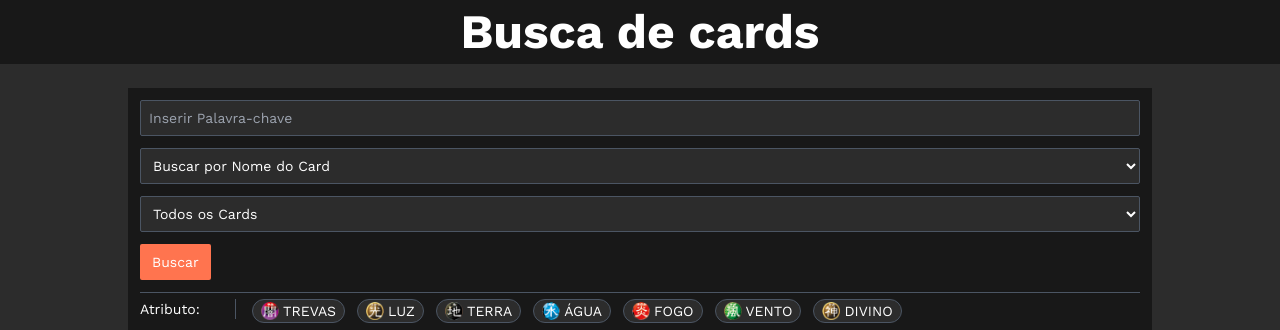
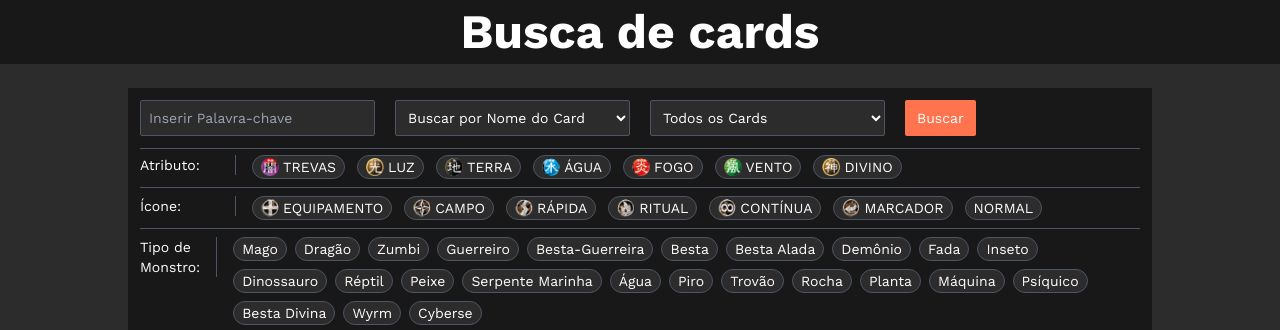
Before and after one commit to Hewerton80/yu-gi-oh-data-base-next.js-tailwind, a Next.js app: page / in a window 1280 px wide. Shown: the top 330 px of the page. Built offline with nearby package versions, Linux system fonts and the light colour scheme; no server answers.

Commit message:
add configurartion tailwind

```diff
--- a/src/components/General/Layouts/Grid/index.tsx
+++ b/src/components/General/Layouts/Grid/index.tsx
@@ -29,8 +29,8 @@ export function Grid({ className, rowGap = 0, columnGap = 0, children, ...rest }
       {...rest}
       style={{
         width: `calc(100% + ${columnGap * 4}px)`,
-        marginTop: (rowGap * 4) * -1,
-        marginLeft: (columnGap * 4) * -1
+        marginLeft: (columnGap * 4) * -1,
+        marginTop: (rowGap * 4) * -1
       }}
     >
       {children}
@@ -64,31 +64,10 @@ export function Col({
         lg && `lg:max-w-${lg}/12`,
         xl && `xl:max-w-${xl}/12`,
         className)}
-      style={{
-        // flexBasis: `${Number(xs) / 12 * 100}%`,
-        // maxWidth: `${Number(xs) / 12 * 100}%`,
-      }}
       {...rest}
     >
       {children}
-      <span className='basis-12/12 max-w-12/12'></span>
+      {/* <span className='basis-12/12 md:max-w-3/12'></span> */}
     </div>
   )
 }
-// m={0}
-// flexDirection={'row'}
-// flexGrow={'0'}
-// flexBasis={{
-//   xs: xs && `${xs / 12 * 100}%`,
-//   sm: sm && `${sm / 12 * 100}%`,
-//   md: md && `${md / 12 * 100}%`,
-//   lg: lg && `${lg / 12 * 100}%`,
-//   xl: xl && `${xl / 12 * 100}%`,
-// }}
-// maxW={{
-//   xs: xs && `${xs / 12 * 100}%`,
-//   sm: sm && `${sm / 12 * 100}%`,
-//   md: md && `${md / 12 * 100}%`,
-//   lg: lg && `${lg / 12 * 100}%`,
-//   xl: xl && `${xl / 12 * 100}%`,
-// }}
--- a/src/components/General/Layouts/Grid/styles.module.css
+++ b/src/components/General/Layouts/Grid/styles.module.css
@@ -1,39 +1,44 @@
 .grid-component {
-    @apply flex flex-row flex-wrap h-fit-content
+    display: flex;
+    flex-direction: row;
+    flex-wrap: wrap;
+    height: fit-content;
 }
 
 .col {
-    @apply m-0 flex-row flex-grow-0
+    margin: 0;
+    flex-direction: row;
+    flex-grow: 0;
 }
 
 .grid-component.row-gap-0 > .col {
-    @apply pt-0
+    padding-top: 0;
 }
 
 .grid-component.row-gap-3 > .col {
-    @apply pt-3
+    padding-top: theme('spacing.3');
 }
 
 .grid-component.row-gap-4 > .col {
-    @apply pt-4
+    padding-top: theme('spacing.4');
 }
 
 .grid-component.row-gap-5 > .col {
-    @apply pt-5
+    padding-top: theme('spacing.5');
 }
 
 .grid-component.column-gap-0 > .col {
-    @apply pl-0
+    padding-left: theme('spacing.0');
 }
 
 .grid-component.column-gap-3 > .col {
-    @apply pl-3
+    padding-left: theme('spacing.3');
 }
 
 .grid-component.column-gap-4 > .col {
-    @apply pl-4
+    padding-left: theme('spacing.4');
 }
 
 .grid-component.column-gap-5 > .col {
-    @apply pl-5
+    padding-left: theme('spacing.5');
 }
--- a/src/styles/globals.css
+++ b/src/styles/globals.css
@@ -5,23 +5,26 @@
 @layer base {
 
     * {
-        @apply box-border m-0 p-0;
+        box-sizing: border-box;
+        margin: 0;
+        padding: 0;
     }
 
     body{
-        @apply bg-black-100;
+        background-color: theme('colors.black-100.DEFAULT')
     }
 
     a {
-        @apply no-underline cursor-pointer;
+        text-decoration: none;
+        cursor: pointer;
     }
 
     button {
-        @apply cursor-pointer;
+        cursor: pointer;
     }
 
     ul {
-        @apply list-none;
+        list-style: none;
     }
 
 }
--- a/tailwind.config.js
+++ b/tailwind.config.js
@@ -1,15 +1,28 @@
 
 module.exports = {
-  purge: [
+  content: [
     './src/pages/**/*.{js,ts,jsx,tsx}',
     './src/components/**/*.{js,ts,jsx,tsx}'
   ],
-  safelist: [
-    /^pl-/, /^pt-/, /^pb-/, /^py-/, /^bg-/, /^border-/, /^opacity-/, /^cursor-/,
-    /^basis-/, /^max-w/
-  ],
-  // [/^col-span-.*/]
-  darkMode: false, // or 'media' or 'class'
+  // corePlugins: [
+  //   'boxSizing',
+  //   'pl',
+  //   'pt',
+  //   'pb',
+  //   'py',
+  //   'bg',
+  //   'border',
+  //   'opacity',
+  //   'cursor',
+  //   'basis',
+  //   'max-w',
+  //   'flex',
+  //   'flex-row',
+  //   'flex-wrap',
+  //   'h-fit-content',
+  //   'grid-component'
+  // ],
+  // darkMode: false,
   theme: {
     extend: {
       spacing: {
```
